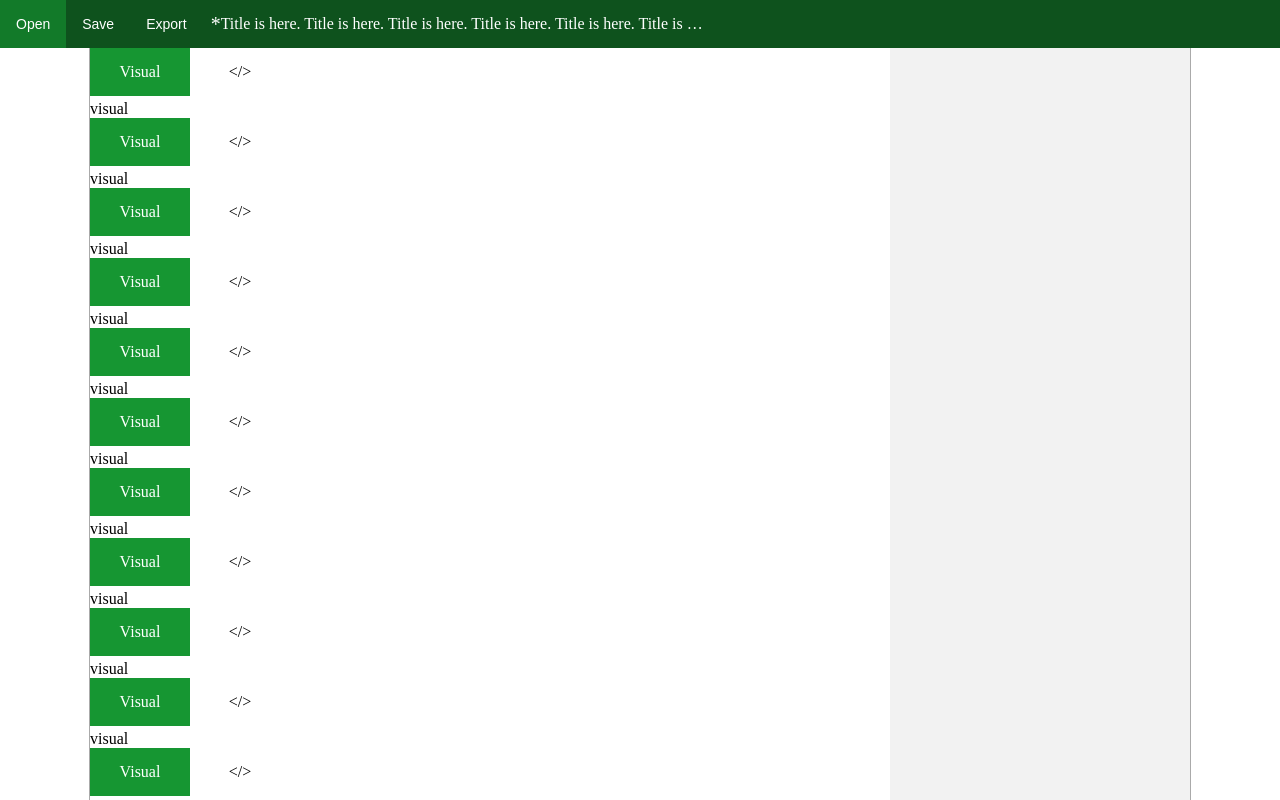
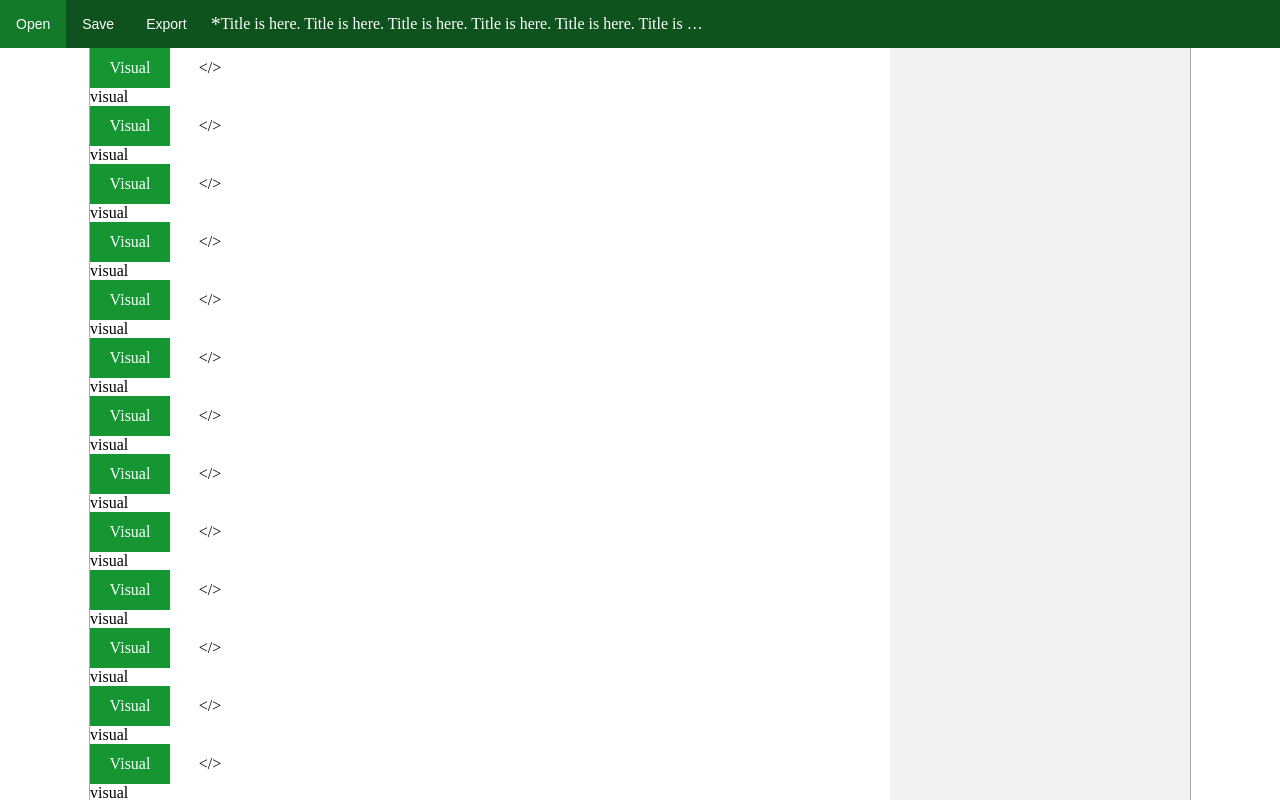
Before and after one commit to kusa-mochi/mochi-memo-pad, a Vue app in the folder src/: page / in a window 1280 px wide. Built offline with nearby package versions, Linux system fonts and the light colour scheme.

Commit message:
change tab item size.

```diff
--- a/src/src/components/EditItem.vue
+++ b/src/src/components/EditItem.vue
@@ -31,6 +31,9 @@ export default {
 </script>
 
 <style lang="scss" scoped>
+$tab_item_width: 80px;
+$tab_item_height: 40px;
+
 #edit-item {
   width: 100%;
 
@@ -40,10 +43,11 @@ export default {
 
     .tab-item {
       position: relative;
+      height: $tab_item_height;
 
       input {
-        width: 100px;
-        height: 48px;
+        width: $tab_item_width;
+        height: 100%;
         opacity: 0;
 
         &:checked + .tab-item__label {
@@ -56,8 +60,8 @@ export default {
         position: absolute;
         top: 0;
         left: 0;
-        width: 100px;
-        height: 48px;
+        width: $tab_item_width;
+        height: $tab_item_height;
         pointer-events: none;
 
         display: flex;
```
